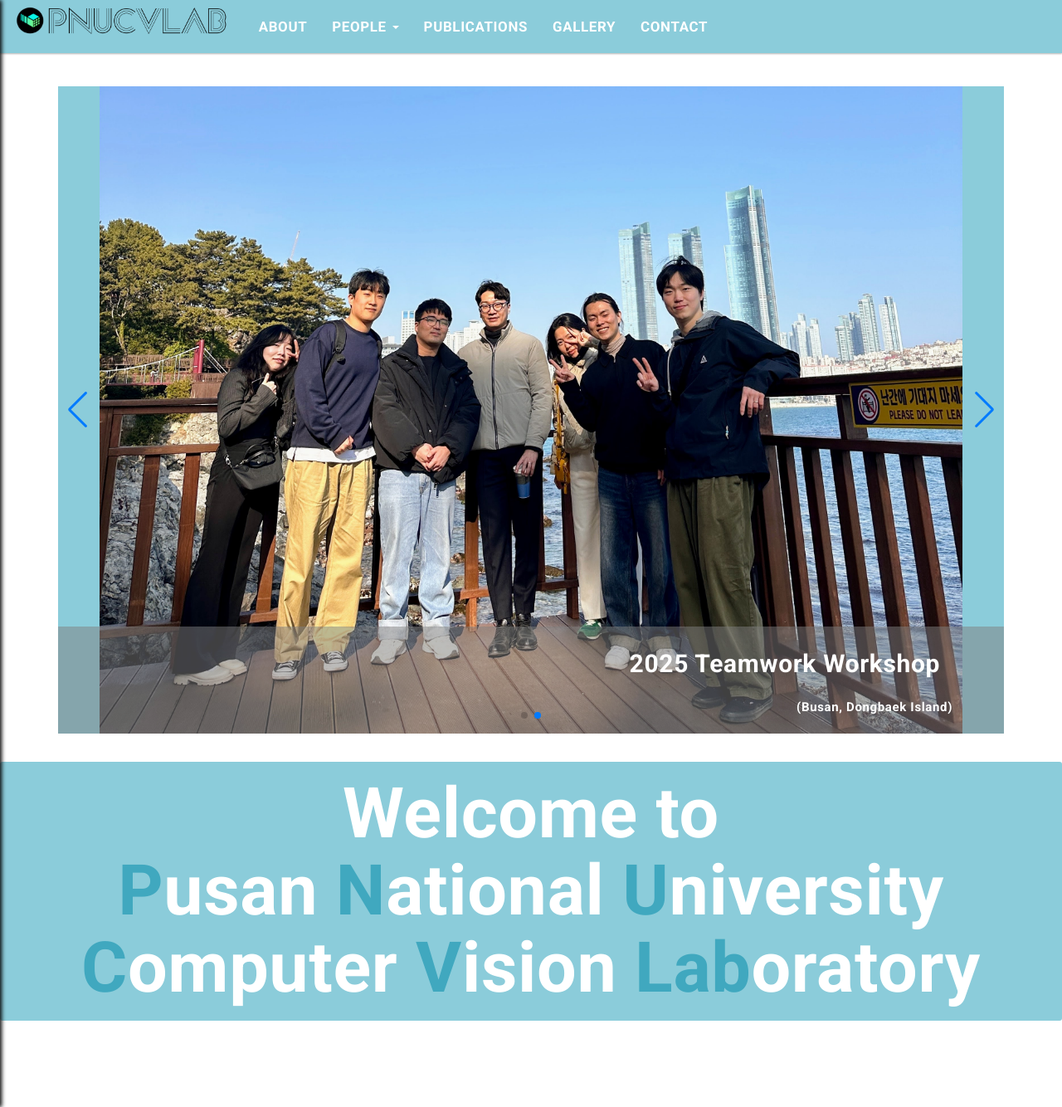
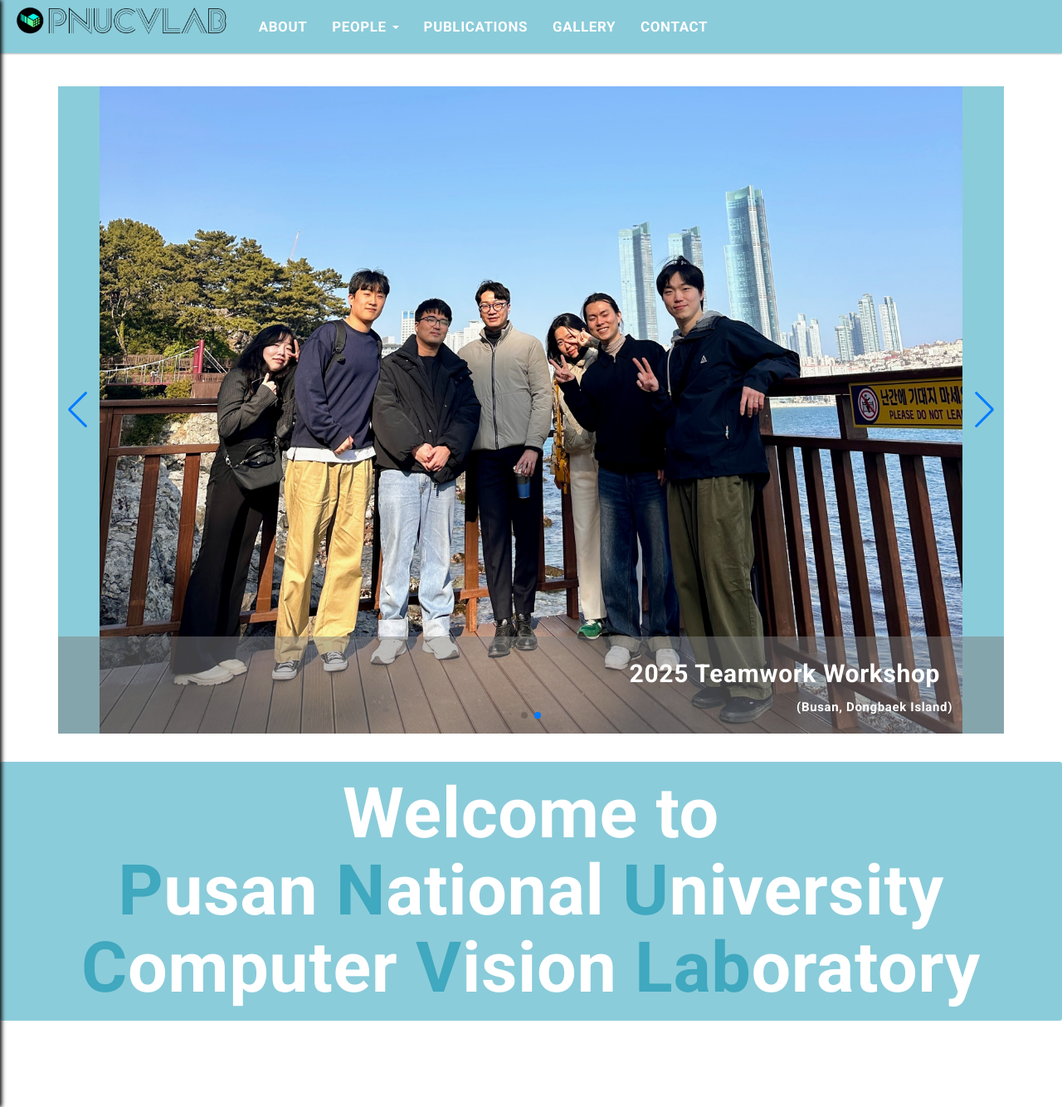
Before and after one commit to pnucvlab/pnucvlab.github.io, a Jekyll site: the page built from index.html, in a window 1280 px wide and 1334 px high. Shown: the whole window at 83% size. Built offline with Jekyll 4.4.1, drawn with Linux system fonts in a browser that asks for light colours; the list of posts is cut into pages by our own code.

```diff
--- a/assets/css/main.css
+++ b/assets/css/main.css
@@ -28,7 +28,6 @@
 	font-size: 30px;
 	font-weight: 700;
 	margin-right: 2em;
-	margin-bottom: 0.4em;
 	text-align: right;
 	color: #ffffff;
   }
--- a/index.html
+++ b/index.html
@@ -19,8 +19,8 @@
           >
         </div>
         <div class="notice-content">
-           <div class="notice-title">2025 한국컴퓨터종합학술대회(KCC 2025)</div>
-           <div class="notice-text">(Jeju, Seogwipo)</div>
+           <div class="notice-title" style="margin-bottom: 0.5em;">2025 한국컴퓨터종합학술대회(KCC 2025)</div>
+           <div class="notice-text" style="margin-top: 0;">(Jeju, Seogwipo)</div>
         </div>
       </div>
 
```
